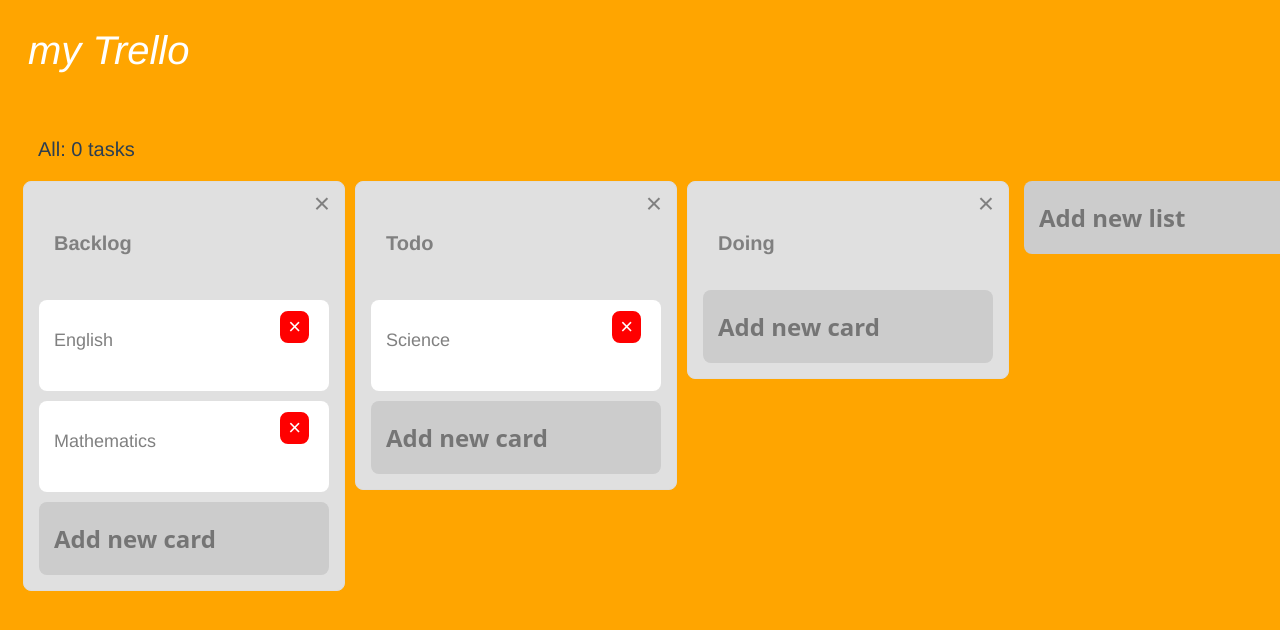
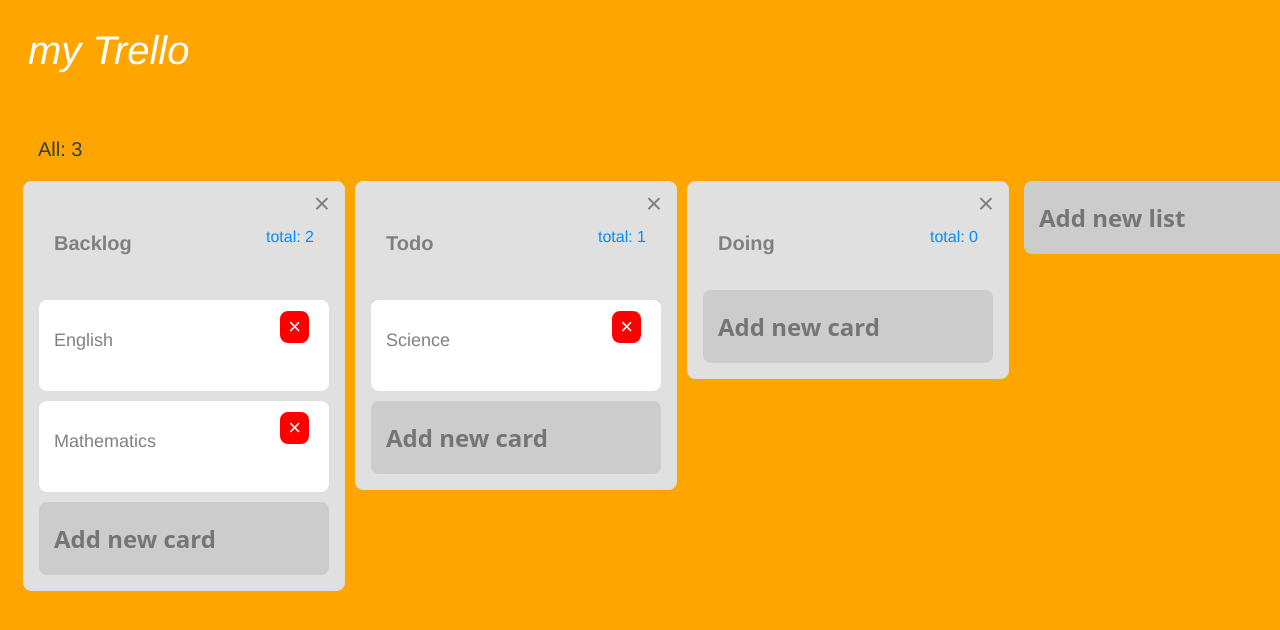
Before and after one commit to Konsei0516/my-trello, a Vue app: page / in a window 1280 px wide. Shown: the top 630 px of the page. Built offline with nearby package versions, Linux system fonts and the light colour scheme.

Commit message:
タスクのカウント
カードのカウント
全体タスクのカウントを可能にしました

```diff
--- a/src/components/Board.vue
+++ b/src/components/Board.vue
@@ -4,7 +4,7 @@
       my Trello
     </header>
     <main>
-      <p class="info-line">All: 0 tasks</p>
+      <p class="info-line">All: {{ totalCardCount }}</p>
       <div class="list-index">
         <list v-for="(item, index) in lists"
               :key="item.id"
@@ -33,6 +33,9 @@
     ...mapState([
       'lists'
     ]),
+    totalCardCount() {
+      return this.$store.getters.totalCardCount
+    }
   },
 }
 </script>
--- a/src/components/List.vue
+++ b/src/components/List.vue
@@ -2,6 +2,7 @@
   <div class="list">
     <div class="listheader">
       <p class="list-title">{{ title }}</p>
+      <p class="list-counter">total: {{ totalCardInList }}</p>
       <div class="deletelist" @click="removeList">×</div>
     </div>
     <card v-for="(item, index) in cards"
@@ -36,6 +37,11 @@
       required: true
     }
   },
+  computed: {
+    totalCardInList() {
+      return this.cards.length
+    }
+  },
   methods: {
     removeList: function() {
       if(confirm('本当にこのリストを削除しますか？')){
--- a/src/store/index.js
+++ b/src/store/index.js
@@ -56,6 +56,11 @@
     },
   },
   getters: {
+    totalCardCount(state) {
+      let count = 0
+      state.lists.map(content => count += content.cards.length)
+      return count
+    },
   },
 })
 
```
